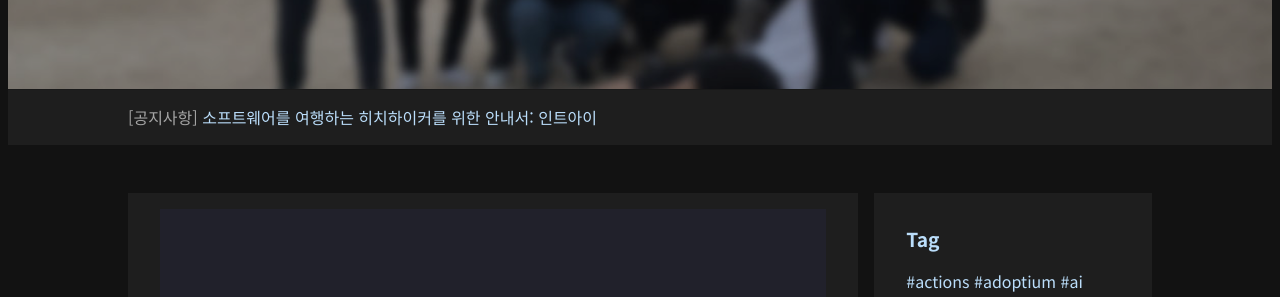
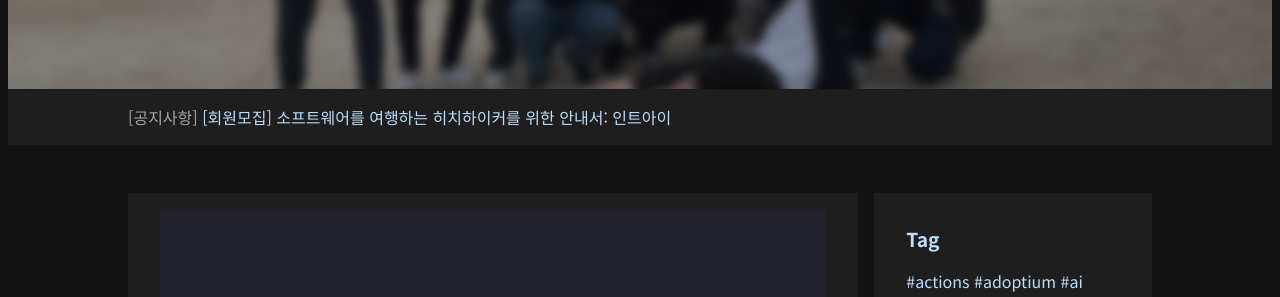
Before and after one commit to int-i/int-i.github.io, a Jekyll site: the page built from index.html, in a window 1280 px wide and 900 px high. Shown: the part 433-730 px from the top of the window. Built offline with Jekyll 4.4.1, drawn with Linux system fonts in a browser that asks for light colours; the list of posts is cut into pages by our own code; comment, search, counter and statistics services are not loaded.

Commit message:
Update notice title

```diff
--- a/index.html
+++ b/index.html
@@ -15,7 +15,7 @@ layout: default
 </section>
 <section class="flat">
   <article class="container container--flat">
-    [공지사항] <a class="link no-text-decoration" href="/information/2023-01-12/welcome/">소프트웨어를 여행하는 히치하이커를 위한 안내서: 인트아이</a>
+    [공지사항] <a class="link no-text-decoration" href="/information/2023-01-12/welcome/">[회원모집] 소프트웨어를 여행하는 히치하이커를 위한 안내서: 인트아이</a>
   </article>
 </section>
 {% endif %}
```
